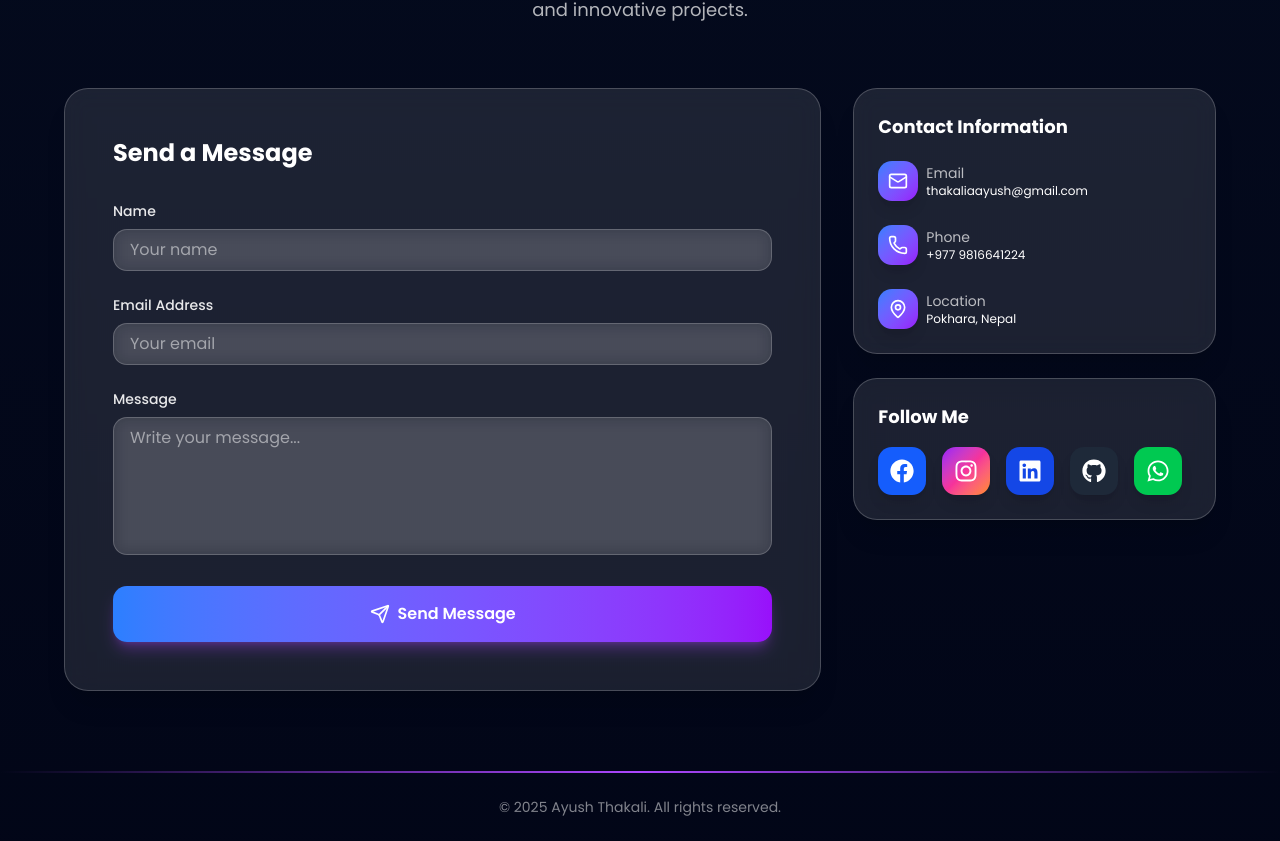
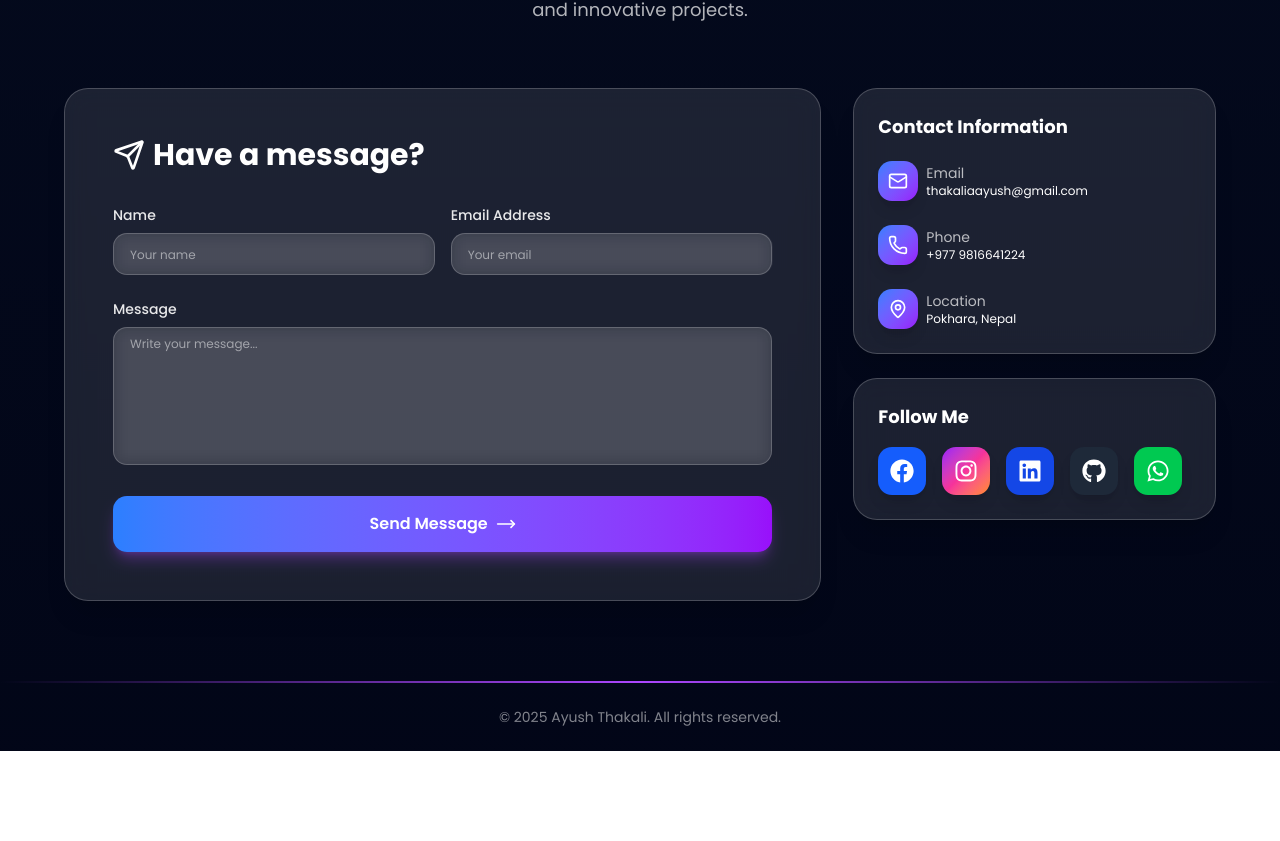
Before and after one commit to ayushthakali/Portfolio, a React (Vite) app: page / in a window 1280 px wide. Shown: the part 5850-6691 px from the top of the page. After the commit the page ends 6601 px from the top, so only its background shows below. Built offline with nearby package versions, Linux system fonts and the light colour scheme.

Commit message:
update: changed contact page

```diff
--- a/src/components/Contact.jsx
+++ b/src/components/Contact.jsx
@@ -1,6 +1,6 @@
 import { motion } from "framer-motion";
 import emailjs from "@emailjs/browser";
-import { Send, Loader, Mail, MapPin, Phone, Check } from "lucide-react";
+import { Send, Loader, Mail, MapPin, Phone, Check, MoveRight } from "lucide-react";
 import {
   FaFacebook,
   FaInstagram,
@@ -139,9 +139,13 @@ function Contact() {
           className="w-full lg:col-span-2"
         >
           <div className="bg-white/10 backdrop-blur-md border border-white/20 rounded-3xl p-6 md:p-12 shadow-xl">
-            <h3 className="text-white text-xl sm:text-2xl font-bold font-poppins mb-6 sm:mb-8">
-              Send a Message
+            <div className="flex items-center mb-6 sm:mb-8">
+              <Send className="w-8 h-8 mr-2 text-white" />
+
+              <h3 className="text-white text-2xl sm:text-3xl font-bold font-poppins ">
+                Have a message?
               </h3>
+            </div>
 
             {/* Success Message */}
             {isSent && (
@@ -157,7 +161,8 @@ function Contact() {
               </motion.div>
             )}
 
-            <form onSubmit={handleSubmit} className="space-y-6">
+            <form onSubmit={handleSubmit} className="space-y-6 ">
+              <div className="grid grid-cols-1 md:grid-cols-2 gap-4">
                 <div>
                   <label
                     htmlFor="name"
@@ -173,7 +178,7 @@ function Contact() {
                     onChange={handleChange}
                     required
                     disabled={isLoading}
-                  className="w-full px-4 py-2 bg-white/10 border border-white/20 rounded-xl text-white placeholder-white/50 focus:outline-none focus:ring-2 focus:ring-purple-500 focus:border-transparent transition-all backdrop-blur-sm disabled:opacity-50 disabled:cursor-not-allowed"
+                    className="w-full px-4 py-2 placeholder:text-xs bg-white/10 border border-white/20 rounded-xl text-white placeholder-white/50 focus:outline-none focus:ring-2 focus:ring-purple-500 focus:border-transparent transition-all backdrop-blur-sm disabled:opacity-50 disabled:cursor-not-allowed"
                     placeholder="Your name"
                   />
                 </div>
@@ -193,9 +198,10 @@ function Contact() {
                     onChange={handleChange}
                     required
                     disabled={isLoading}
-                  className="w-full px-4 py-2 bg-white/10 border border-white/20 rounded-xl text-white placeholder-white/50 focus:outline-none focus:ring-2 focus:ring-purple-500 focus:border-transparent transition-all backdrop-blur-sm disabled:opacity-50 disabled:cursor-not-allowed"
+                    className="w-full placeholder:text-xs px-4 py-2 bg-white/10 border border-white/20 rounded-xl text-white placeholder-white/50 focus:outline-none focus:ring-2 focus:ring-purple-500 focus:border-transparent transition-all backdrop-blur-sm disabled:opacity-50 disabled:cursor-not-allowed"
                     placeholder="Your email"
                   />
+                </div>
               </div>
 
               <div>
@@ -213,7 +219,7 @@ function Contact() {
                   required
                   disabled={isLoading}
                   rows={5}
-                  className="w-full px-4 py-2 bg-white/10 border border-white/20 rounded-xl text-white placeholder-white/50 focus:outline-none focus:ring-2 focus:ring-purple-500 focus:border-transparent transition-all resize-none backdrop-blur-sm disabled:opacity-50 disabled:cursor-not-allowed"
+                  className="w-full px-4 py-2 placeholder:text-xs bg-white/10 border border-white/20 rounded-xl text-white placeholder-white/50 focus:outline-none focus:ring-2 focus:ring-purple-500 focus:border-transparent transition-all resize-none backdrop-blur-sm disabled:opacity-50 disabled:cursor-not-allowed"
                   placeholder="Write your message..."
                 />
               </div>
@@ -233,8 +239,8 @@ function Contact() {
                   </>
                 ) : (
                   <>
-                    <Send className="w-5 h-5" />
                     Send Message
+                    <MoveRight className="w-5 h-5" />
                   </>
                 )}
               </motion.button>
```
Lines whose indentation alone changed are shown as unchanged.
